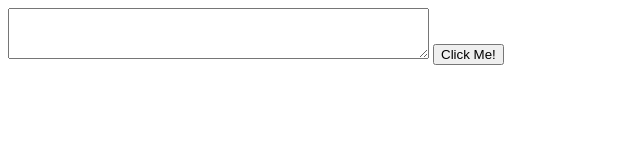
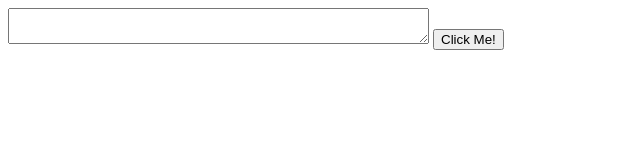
Before and after one commit to Juan-of-many/cse121b, a plain HTML site: page w06-task.html in a window 1280 px wide. Shown: the whole page, without its empty margins (0-640 px from the left). Drawn offline with Linux system fonts and the light colour scheme.

Commit message:
console.log check

```diff
--- a/w06-task.html
+++ b/w06-task.html
@@ -7,7 +7,7 @@
     </head>
     <body>
         <form name="user_word" method="post" action="">
-        <textarea id="cone_of_silence" name="text_field" rows="3" cols="50"></textarea>
+        <textarea id="cone_of_silence" name="text_field" rows="2" cols="50"></textarea>
         <input id="button" type="submit" value="Click Me!"/>
         </form>
         <p id="response_to_user"></p>
```
